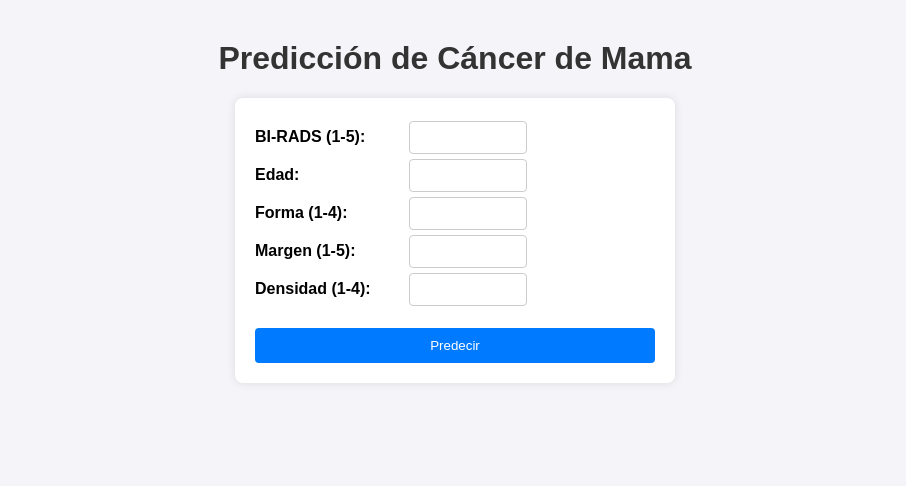
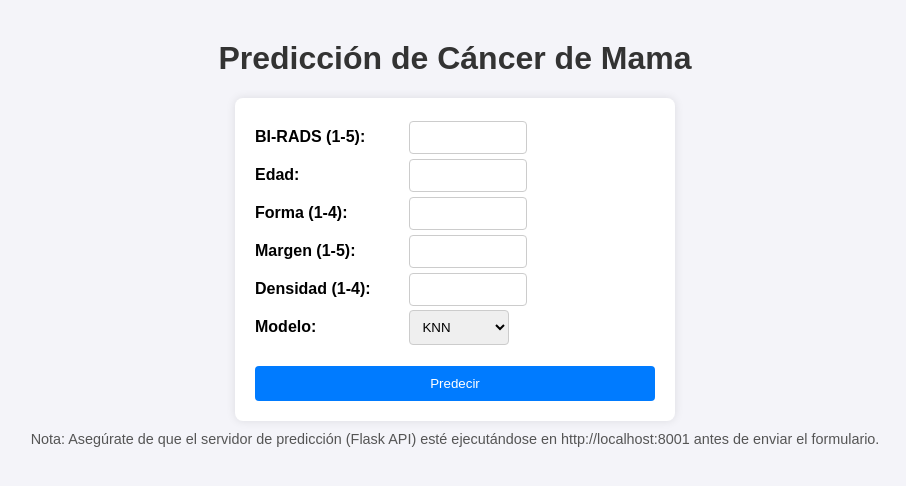
Before and after one commit to JesusG753/API_Prediccion, a Django app: page / in a window 1280 px wide. Shown: the top 486 px of the page, without its empty margins (185-1091 px from the left). Run offline with Django 5.2, Linux system fonts and the light colour scheme.

Commit message:
Python Django para 2 algoritmos

```diff
--- a/breast_cancer_web/predictor/templates/index.html
+++ b/breast_cancer_web/predictor/templates/index.html
@@ -27,7 +27,7 @@
             margin: 10px 0;
             font-weight: bold;
         }
-        input {
+        input, select {
             padding: 8px;
             width: 100px;
             border: 1px solid #ccc;
@@ -56,6 +56,13 @@
         .error {
             color: red;
             text-align: center;
+            margin-top: 20px;
+        }
+        .note {
+            text-align: center;
+            color: #555;
+            font-size: 0.9em;
+            margin-top: 10px;
         }
     </style>
 </head>
@@ -73,13 +80,19 @@
         <input type="number" name="Margin" min="1" max="5" required><br>
         <label>Densidad (1-4):</label>
         <input type="number" name="Density" min="1" max="4" required><br>
+        <label>Modelo:</label>
+        <select name="model" required>
+            <option value="knn">KNN</option>
+            <option value="svm">SVM</option>
+        </select><br>
         <button type="submit">Predecir</button>
     </form>
     {% if result %}
-        <p id="result">Predicción: {{ result.prediction }} (Probabilidades: Benigno={{ result.prob_benigno|floatformat:2 }}, Maligno={{ result.prob_maligno|floatformat:2 }})</p>
+        <p id="result">Predicción (Modelo: {{ result.selected_model|upper }}): {{ result.prediction }} (Probabilidades: Benigno={{ result.prob_benigno|floatformat:2 }}, Maligno={{ result.prob_maligno|floatformat:2 }})</p>
     {% endif %}
     {% if error %}
         <p class="error">Error: {{ error }}</p>
     {% endif %}
+    <p class="note">Nota: Asegúrate de que el servidor de predicción (Flask API) esté ejecutándose en http://localhost:8001 antes de enviar el formulario.</p>
 </body>
 </html>
--- a/breast_cancer_web/predictor/views.py
+++ b/breast_cancer_web/predictor/views.py
@@ -1,6 +1,10 @@
 from django.shortcuts import render
 import requests
 import json
+import logging
+
+logging.basicConfig(level=logging.DEBUG)
+logger = logging.getLogger(__name__)
 
 def predict(request):
     if request.method == 'POST':
@@ -12,16 +16,28 @@ def predict(request):
                 'Margin': int(request.POST['Margin']),
                 'Density': int(request.POST['Density'])
             }
+            logger.debug(f"Datos del formulario: {form_data}")
+
+            model_choice = request.POST.get('model', 'knn')  # Default a 'knn'
+            logger.debug(f"Modelo seleccionado: {model_choice}")
 
             headers = {'Content-Type': 'application/json', 'Accept': 'application/json'}
+            api_url = f'http://localhost:8001/predict?model={model_choice}'
+            logger.debug(f"URL de la API: {api_url}")
+            logger.debug(f"Datos enviados: {json.dumps([form_data])}")
+
             response = requests.post(
-                'http://localhost:8001/predict',
+                api_url,
                 data=json.dumps([form_data]),
-                headers=headers
+                headers=headers,
+                timeout=10
             )
             response.raise_for_status()
 
+            # Procesar la respuesta
             result = response.json()
+            logger.debug(f"Respuesta de la API: {result}")
+
             prediction = result['predictions'][0]
             prob_benigno = result['probabilities'][0][0]
             prob_maligno = result['probabilities'][0][1]
@@ -30,11 +46,22 @@ def predict(request):
                 'result': {
                     'prediction': prediction,
                     'prob_benigno': prob_benigno,
-                    'prob_maligno': prob_maligno
+                    'prob_maligno': prob_maligno,
+                    'selected_model': model_choice
                 }
             })
 
+        except requests.exceptions.ConnectionError as ce:
+            logger.error(f"Error de conexión con la API: {str(ce)}")
+            return render(request, 'index.html', {'error': 'No se pudo conectar con el servidor de predicción. Asegúrate de que la API esté ejecutándose en http://localhost:8001.'})
+        except requests.exceptions.Timeout as te:
+            logger.error(f"Timeout al conectar con la API: {str(te)}")
+            return render(request, 'index.html', {'error': 'La solicitud al servidor de predicción tomó demasiado tiempo. Intenta de nuevo.'})
+        except requests.exceptions.HTTPError as he:
+            logger.error(f"Error HTTP al consultar la API: {str(he)}")
+            return render(request, 'index.html', {'error': f'Error en la API: {str(he)}'})
         except Exception as e:
-            return render(request, 'index.html', {'error': str(e)})
+            logger.error(f"Error inesperado: {str(e)}")
+            return render(request, 'index.html', {'error': f'Error: {str(e)}'})
 
     return render(request, 'index.html')
```
